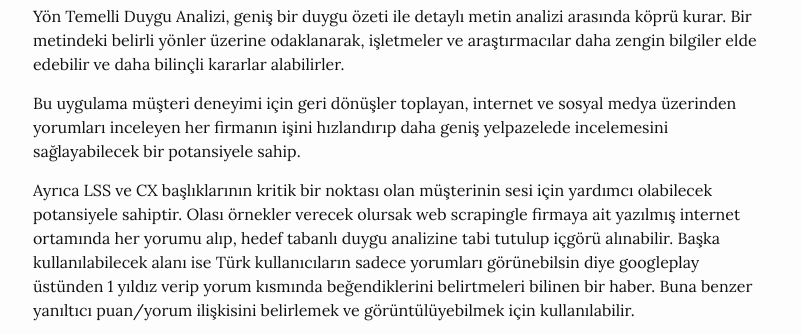
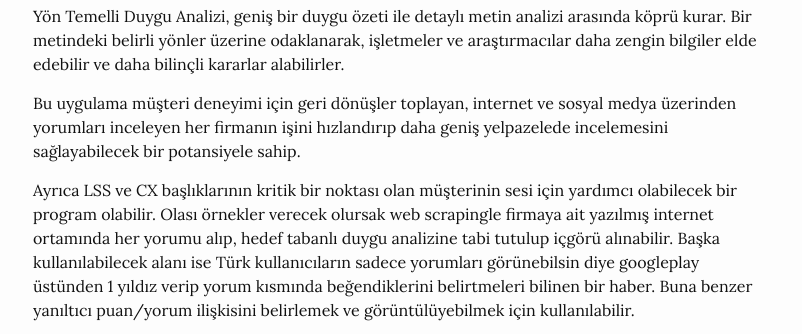
Before and after one commit to EmreToktay/EmreToktay.github.io, a plain HTML site: page Blog Posts/htda.html in a window 1280 px wide. Shown: the part 1498-1832 px from the top of the page, without its empty margins (237-1039 px from the left). Drawn offline with nearby package versions, Linux system fonts and the light colour scheme; a script that the page names is missing.

Commit message:
Update htda.html

```diff
--- a/Blog Posts/htda.html
+++ b/Blog Posts/htda.html
@@ -108,7 +108,7 @@
         işletmeler ve araştırmacılar daha zengin bilgiler elde edebilir ve daha bilinçli kararlar alabilirler.</p>
         <p>Bu uygulama müşteri deneyimi için geri dönüşler toplayan, internet ve sosyal medya üzerinden yorumları inceleyen her firmanın işini hızlandırıp daha
         geniş yelpazelede incelemesini sağlayabilecek bir potansiyele sahip.</p>
-        <p>Ayrıca LSS ve CX başlıklarının kritik bir noktası olan müşterinin sesi için yardımcı olabilecek potansiyele sahiptir. Olası örnekler verecek olursak web scrapingle firmaya ait yazılmış internet ortamında her yorumu alıp, hedef tabanlı duygu analizine tabi tutulup içgörü alınabilir.
+        <p>Ayrıca LSS ve CX başlıklarının kritik bir noktası olan müşterinin sesi için yardımcı olabilecek bir program olabilir. Olası örnekler verecek olursak web scrapingle firmaya ait yazılmış internet ortamında her yorumu alıp, hedef tabanlı duygu analizine tabi tutulup içgörü alınabilir.
         Başka kullanılabilecek alanı ise Türk kullanıcıların sadece yorumları görünebilsin diye googleplay üstünden 1 yıldız verip yorum kısmında beğendiklerini belirtmeleri bilinen bir haber. Buna benzer yanıltıcı puan/yorum ilişkisini belirlemek ve görüntülüyebilmek için kullanılabilir.</p>
         <p>Alt tarafta bulunan gradio uygulaması yorumlarda hedef tabanlı duygu analizi çıkarmak için hazırlanmıştır.
          Makine öğrenimi ve eğitmek amaçlı kullanılan veri seti restorant yorumları içermektedir. Kendi modelim üstünde çalışırken bu uygulamada hazır model
```
